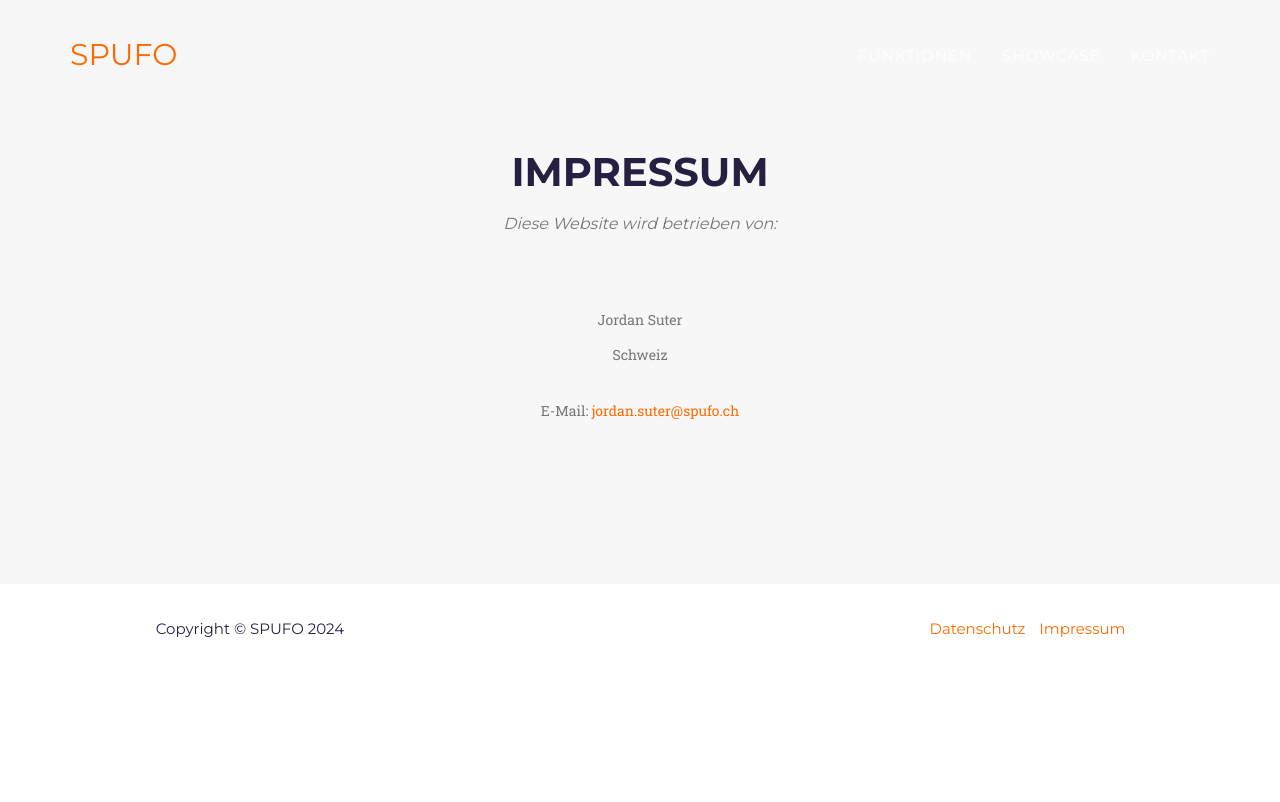
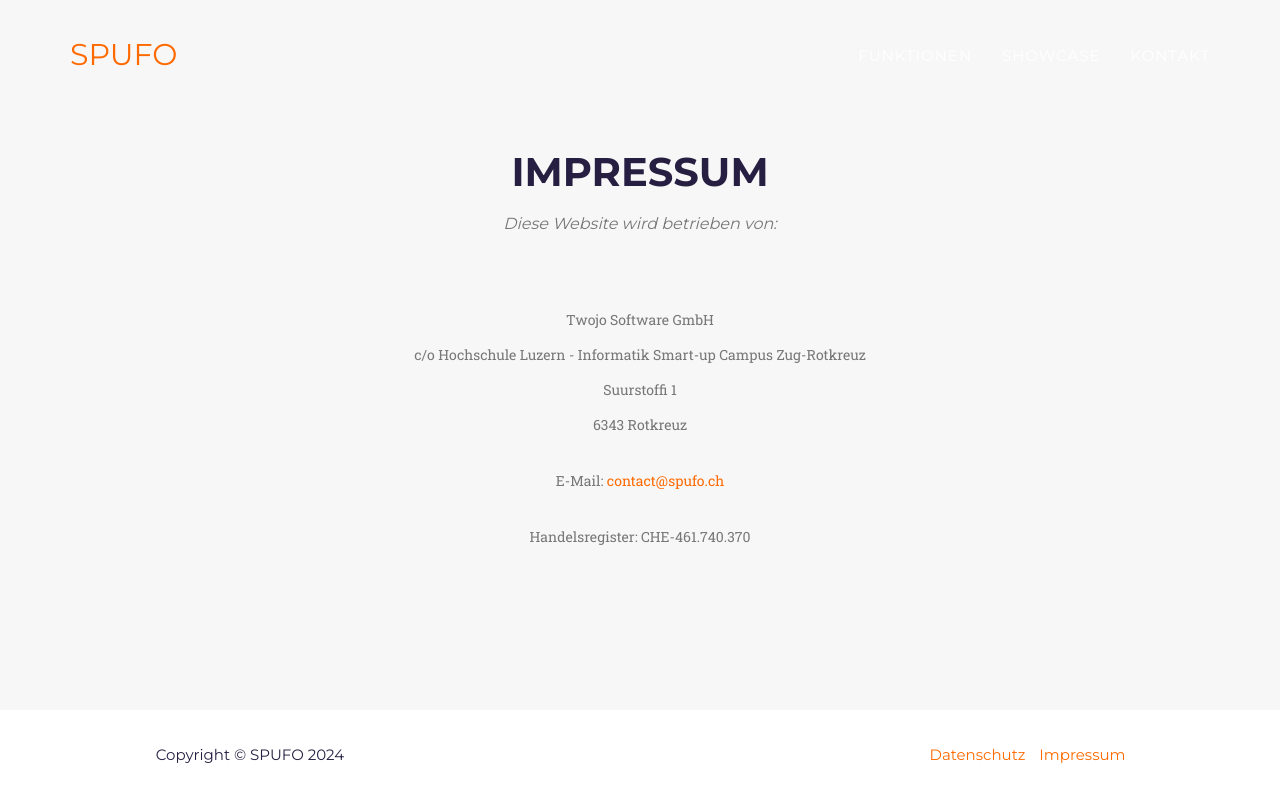
Before and after one commit to spufo/website-english, a Jekyll site: the page built from impressum.html, in a window 1280 px wide. Shown: the top 802 px of the page. Built offline with Jekyll 4.4.1, drawn with Linux system fonts in a browser that asks for light colours; nearby versions of some CDN libraries; some web fonts are replaced.

Commit message:
Update impressum.html

```diff
--- a/_includes/impressum.html
+++ b/_includes/impressum.html
@@ -8,10 +8,14 @@
             </div>
             <div class="row text-center">
                 <div class="col-md-12">
-                    <p class="text-muted">Jordan Suter</p>
-                    <p class="text-muted">Schweiz</p>
+                    <p class="text-muted">Twojo Software GmbH</p>
+                    <p class="text-muted">c/o Hochschule Luzern - Informatik Smart-up Campus Zug-Rotkreuz</p>
+                    <p class="text-muted">Suurstoffi 1</p>
+                    <p class="text-muted">6343 Rotkreuz</p>
                     <br/>
-                    <p class="text-muted">E-Mail: <a>jordan.suter@spufo.ch</a></p>
+                    <p class="text-muted">E-Mail: <a>contact@spufo.ch</a></p>
+                    <br/>
+                    <p class="text-muted">Handelsregister: CHE-461.740.370</p>
                 </div>
             </div>
         </div>
```
